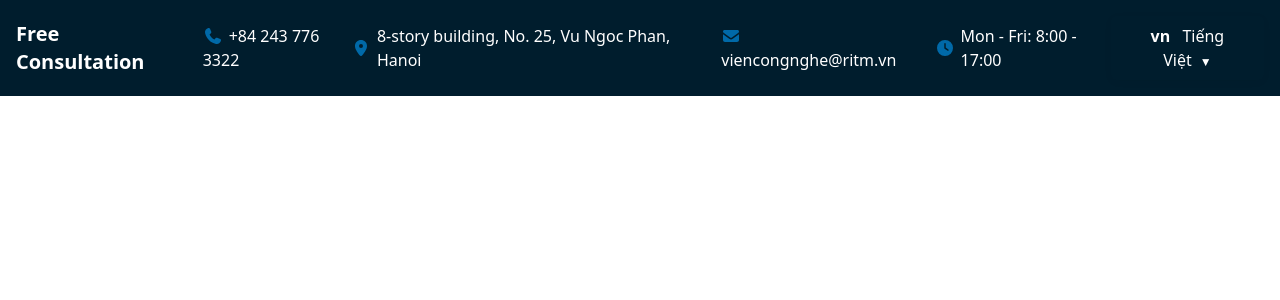
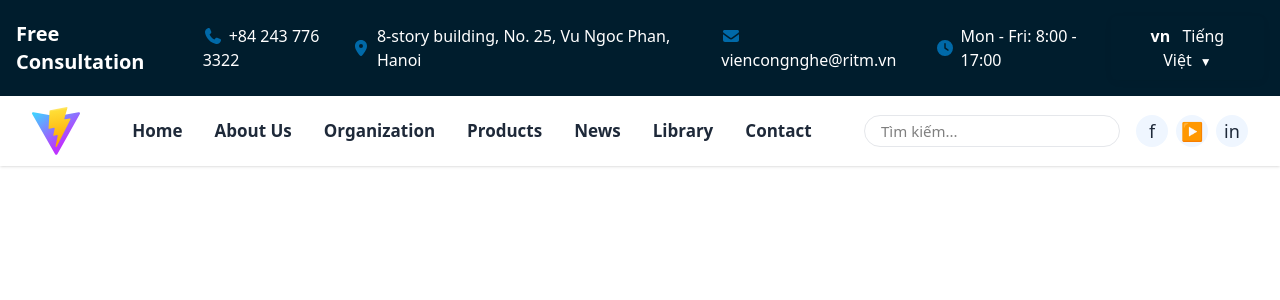
Before and after one commit to bhviet12/viencongnghe, a React (Vite) app: page / in a window 1280 px wide. Shown: the top 300 px of the page. Built offline with nearby package versions, Linux system fonts and the light colour scheme.

Commit message:
menu : update1

```diff
--- a/src/components/Header/Menu.tsx
+++ b/src/components/Header/Menu.tsx
@@ -0,0 +1,35 @@
+
+import React from "react";
+import { content } from "../data/content";
+
+interface MenuProps {
+  lang: "en" | "vi";
+}
+
+const Menu: React.FC<MenuProps> = ({ lang }) => {
+  const menuItems = lang === "en" ? content.en.menu : content.vi.menu;
+  return (
+    <nav className="flex items-center justify-between bg-white px-8 min-h-[70px] shadow-sm">
+      <div className="flex items-center">
+        <img src="/public/vite.svg" alt="Logo" className="h-12" />
+      </div>
+      <ul className="flex gap-8 list-none m-0 p-0">
+        {menuItems.map((item, idx) => (
+          <li key={idx}>
+            <a href="#" className="font-semibold text-gray-800 text-[17px] hover:text-blue-600 transition-colors">{item}</a>
+          </li>
+        ))}
+      </ul>
+      <div className="flex items-center gap-4">
+        <input className="border border-gray-200 rounded-full px-4 py-1 text-[15px] focus:border-blue-600 outline-none transition" type="text" placeholder="Tìm kiếm..." />
+        <div className="flex gap-2">
+          <a href="#" title="Facebook" className="flex items-center justify-center w-8 h-8 rounded-full bg-blue-50 text-gray-800 text-[18px] hover:bg-blue-600 hover:text-white transition"><span>f</span></a>
+          <a href="#" title="Youtube" className="flex items-center justify-center w-8 h-8 rounded-full bg-blue-50 text-gray-800 text-[18px] hover:bg-blue-600 hover:text-white transition"><span>▶</span></a>
+          <a href="#" title="LinkedIn" className="flex items-center justify-center w-8 h-8 rounded-full bg-blue-50 text-gray-800 text-[18px] hover:bg-blue-600 hover:text-white transition"><span>in</span></a>
+        </div>
+      </div>
+    </nav>
+  );
+};
+
+export default Menu;
--- a/src/components/data/content.tsx
+++ b/src/components/data/content.tsx
@@ -7,7 +7,7 @@ export const content = {
       email: "viencongnghe@ritm.vn",
       workingHours: "Mon - Fri: 8:00 - 17:00",
     },
-    menu:["Home", "About Us", "ORGANIZATION", "PRODUCTS", "NEWS", "LIBRARY", "CONTACT"],
+    menu:["Home", "About Us", "Organization", "Products", "News", "Library", "Contact"],
   },
   vi: {
     headertop: {
@@ -17,6 +17,6 @@ export const content = {
       email: "viencongnghe@ritm.vn",
       workingHours: "Thứ 2 - Thứ 6: 8:00 - 17:00",
   },
-    menu:["TRANG CHỦ", "VỀ CHÚNG TÔI", "CƠ CẤU TỔ CHỨC ", "SẢN PHẨM ", "TIN TỨC", "THƯ VIỆN", "LIÊN HỆ"],
+    menu:["Tranng chủ", "Về chúng tôi", "Cơ cấu tổ chức", "Sản phẩm", "Tin tức", "Thư viện", "Liên hệ"],
 },
 };
--- a/src/components/pages/Head.tsx
+++ b/src/components/pages/Head.tsx
@@ -1,5 +1,6 @@
 import React, { useState } from "react";
 import HeaderTop from "../Header/HeaderTop";
+import Menu from "../Header/Menu";
 
 const Head: React.FC = () => {
   const [lang, setLang] = useState<"en" | "vi">("en");
@@ -8,6 +9,7 @@ const Head: React.FC = () => {
     <header>
       <div className="">
         <HeaderTop lang={lang} setLang={setLang} />
+        <Menu lang={lang}/>
       </div>
     </header>
   );
```
